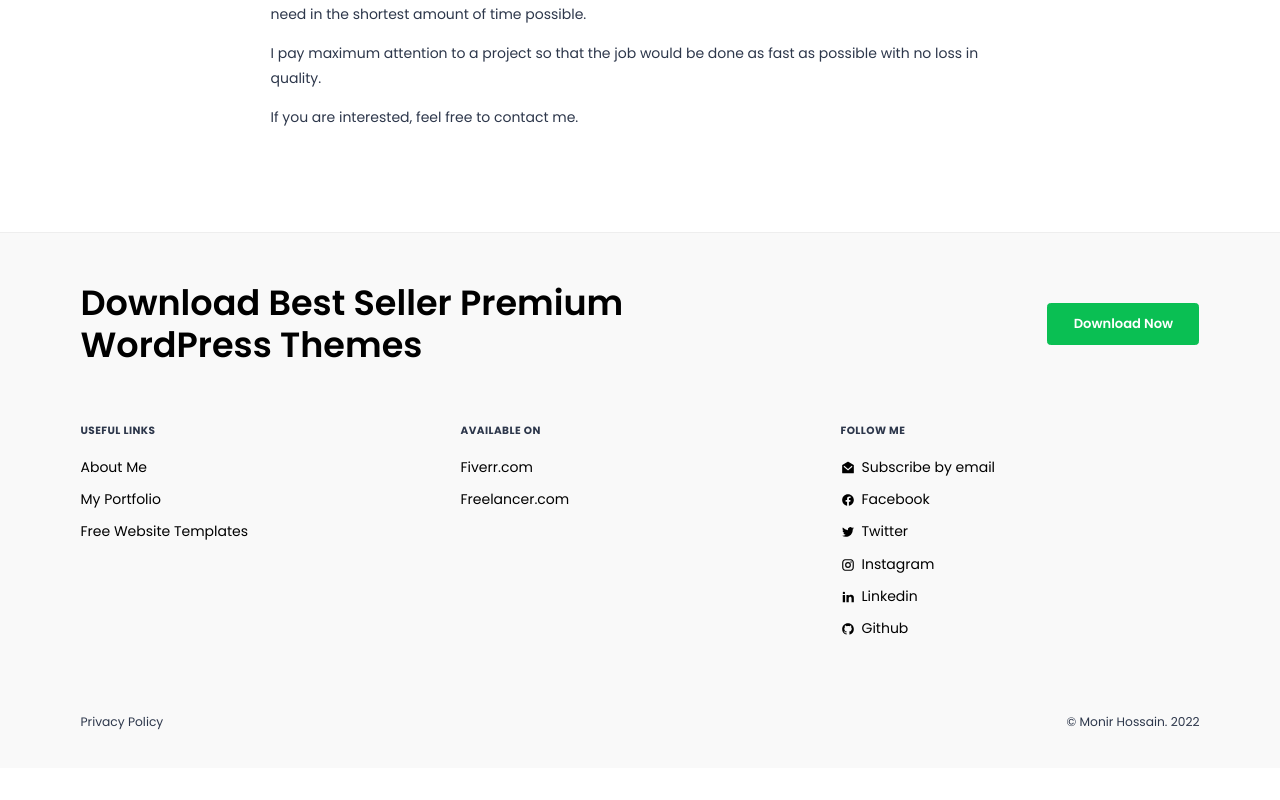
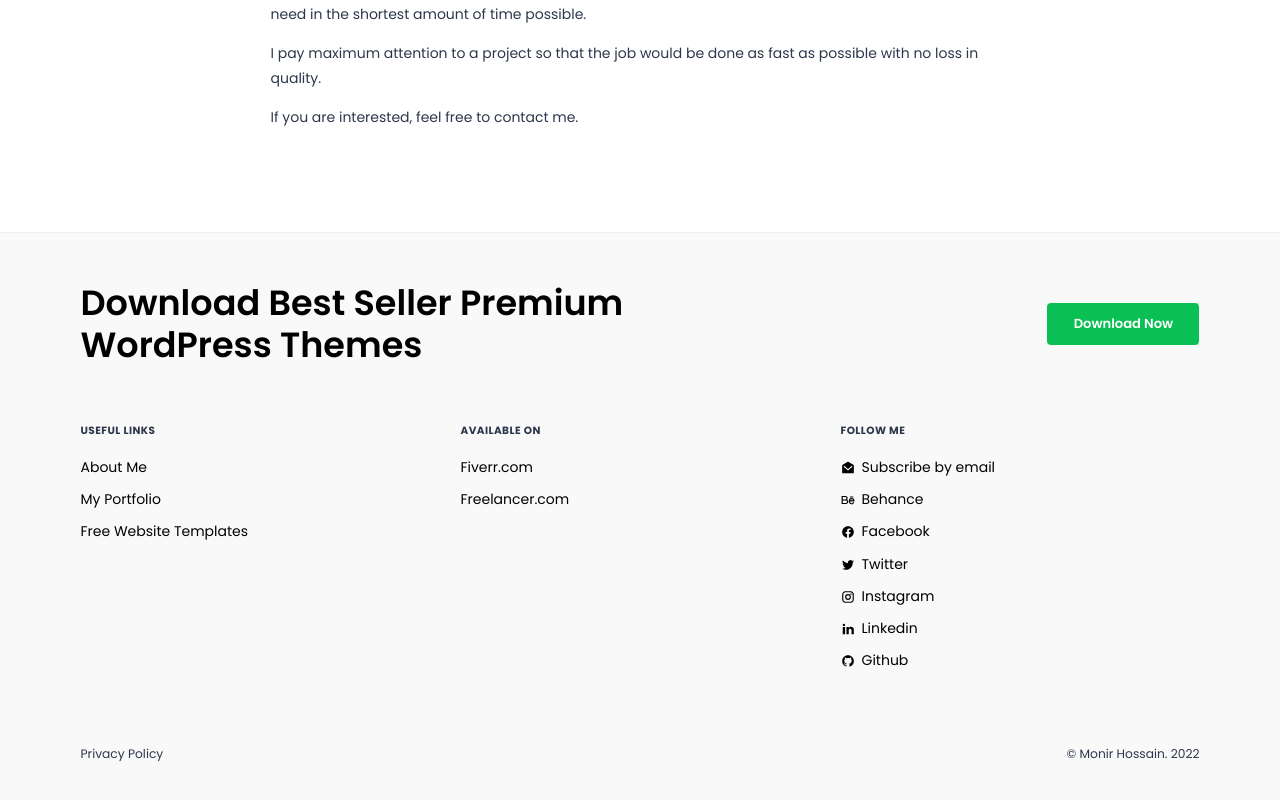
Before and after one commit to getmonir/monirhossain, a Next.js app: page /about in a window 1280 px wide. Shown: the part 856-1656 px from the top of the page. Before the commit the page ends 1624 px from the top, so only its background shows below. Built offline with nearby package versions, Linux system fonts and the light colour scheme.

Commit message:
Updage footer links

```diff
--- a/components/Footer.js
+++ b/components/Footer.js
@@ -1,5 +1,6 @@
 import Link from 'next/link';
 import {
+  RiBehanceLine,
   RiFacebookCircleFill,
   RiGithubFill,
   RiInstagramLine,
@@ -114,7 +115,22 @@ const Footer = () => {
                 <li>
                   <a
                     className='link-primary text-black text-decoration-none'
-                    href='https://facebook.com/twitter'
+                    href='https://www.behance.net/getmonir'
+                    target='_blank'
+                    rel='noreferrer'
+                  >
+                    <div className='d-flex align-itmes-center'>
+                      <span className='position-relative top-3'>
+                        <RiBehanceLine />
+                      </span>
+                      <span className='ms-2'>Behance</span>
+                    </div>
+                  </a>
+                </li>
+                <li>
+                  <a
+                    className='link-primary text-black text-decoration-none'
+                    href='https://facebook.com/getmonir'
                     target='_blank'
                     rel='noreferrer'
                   >
@@ -144,7 +160,7 @@ const Footer = () => {
                 <li>
                   <a
                     className='link-primary text-black text-decoration-none'
-                    href='https://getmonir.com/getmonir'
+                    href='https://instagram.com/getmonir'
                     target='_blank'
                     rel='noreferrer'
                   >
@@ -159,7 +175,7 @@ const Footer = () => {
                 <li>
                   <a
                     className='link-primary text-black text-decoration-none'
-                    href='https://twitter.com/in/getmonirh'
+                    href='https://linkedin.com/in/getmonirh'
                     target='_blank'
                     rel='noreferrer'
                   >
```
Also changed, not shown: pages/blog/i-will-build-responsive-wordpress-website-design-website-redesign.js (+7 -1 lines).
